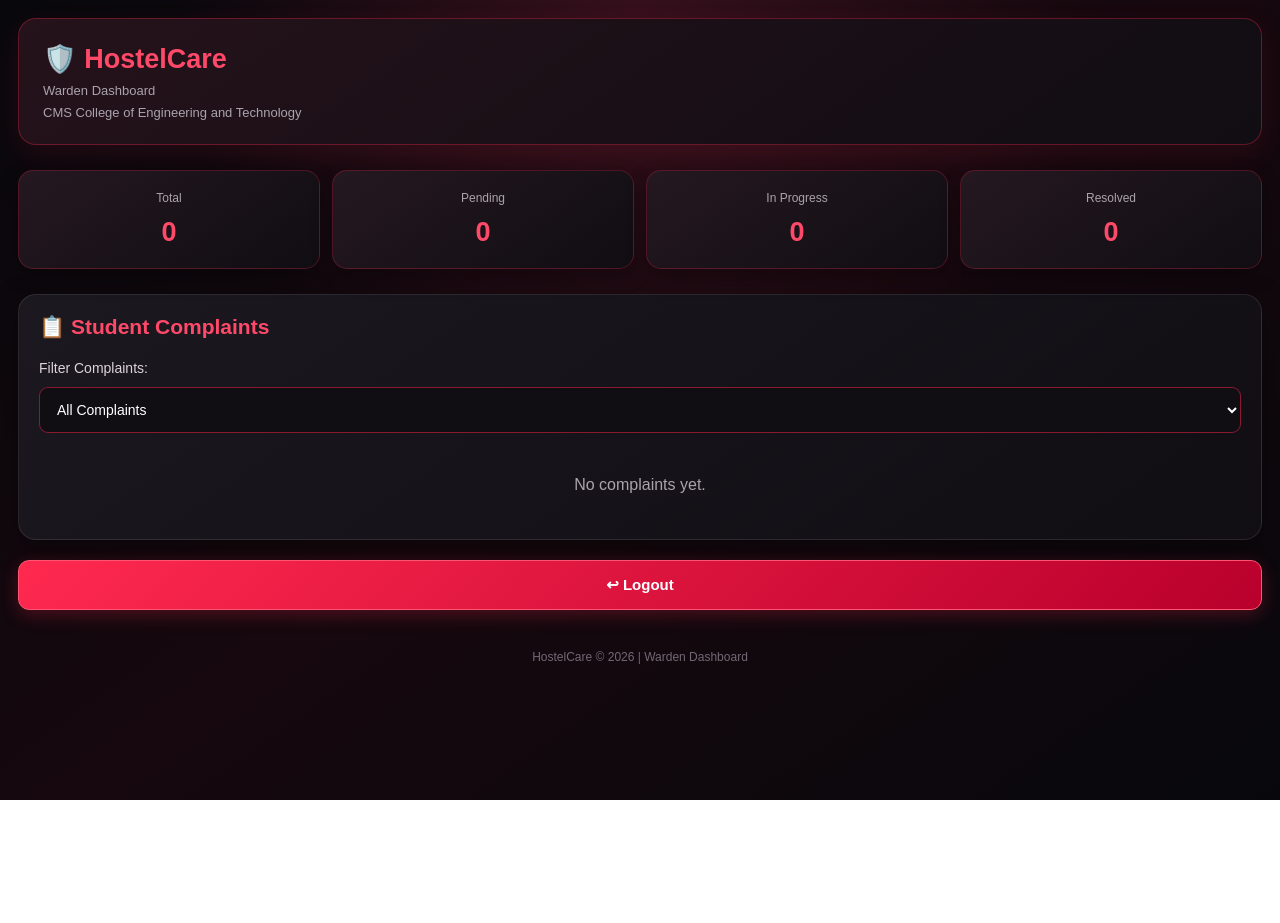
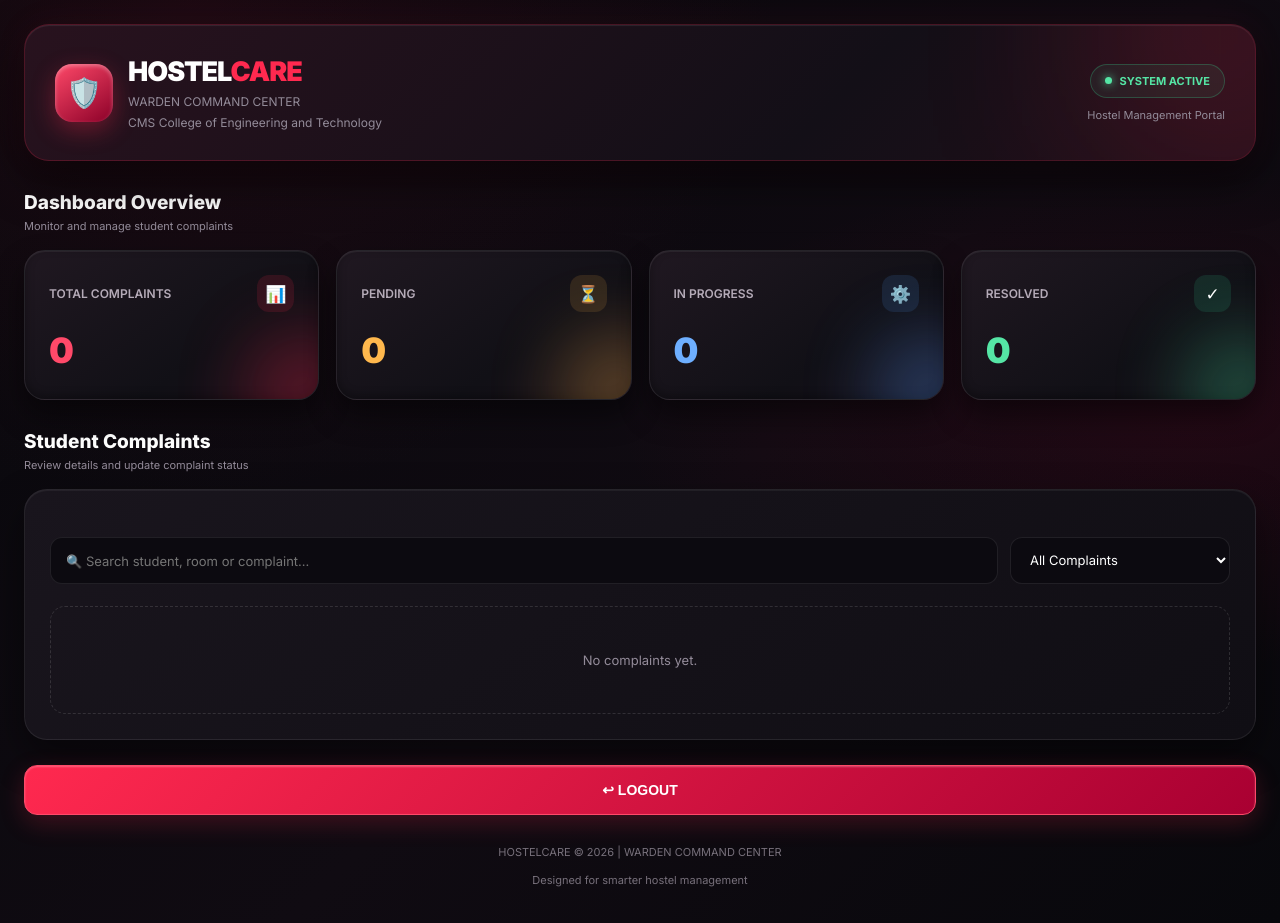
Before and after one commit to santhosh2008-tech/HOSTEL-CARE, a plain HTML site: page warden.html in a window 1280 px wide. Before the commit the page ends 800 px from the top, so only its background shows below. Drawn offline with Linux system fonts and the light colour scheme.

Commit message:
Update Warden Dashboard to Command Center

```diff
--- a/warden.html
+++ b/warden.html
@@ -5,271 +5,529 @@
 <meta charset="UTF-8">
 <meta name="viewport" content="width=device-width, initial-scale=1.0">
 <meta name="theme-color" content="#08080c">
-  <title>HostelCare | Warden Dashboard</title>
+<title>HostelCare | Warden Command Center</title>
 
 <style>
+@import url('https://fonts.googleapis.com/css2?family=Inter:wght@400;500;600;700;800;900&display=swap');
+
+:root {
+  --bg:#08080c;
+  --surface:#111016;
+  --surface2:#19131c;
+  --red:#ff294f;
+  --red2:#b90036;
+  --text:#fff;
+  --muted:#938b99;
+  --border:rgba(255,255,255,.08);
+}
+
 * {
-      margin: 0;
-      padding: 0;
-      box-sizing: border-box;
+  margin:0;
+  padding:0;
+  box-sizing:border-box;
 }
 
 body {
+  min-height:100vh;
+  padding:24px;
+  color:var(--text);
+  font-family:Inter,Arial,sans-serif;
   background:
-        radial-gradient(circle at top, #35101c, transparent 45%),
-        linear-gradient(145deg, #08080c, #16080e, #08080c);
-      color: white;
-      font-family: Arial, sans-serif;
-      padding: 18px;
-      min-height: 100vh;
+    radial-gradient(ellipse at 15% 0%,#68132b35,transparent 38%),
+    radial-gradient(ellipse at 95% 45%,#b9003620,transparent 35%),
+    linear-gradient(135deg,#08080c,#100b12 55%,#08080c);
+}
+
+.container {
+  max-width:1450px;
+  margin:auto;
 }
 
 header {
-      background: linear-gradient(145deg, #25121a, #100d13);
-      padding: 24px;
-      border: 1px solid #ff294f55;
-      border-radius: 18px;
-      margin-bottom: 25px;
-      box-shadow: 0 10px 30px #ff294f18;
+  position:relative;
+  overflow:hidden;
+  padding:30px;
+  border:1px solid #ff294f35;
+  border-radius:25px;
+  background:linear-gradient(135deg,#28121e,#130f17 65%,#21101a);
+  box-shadow:
+    0 18px 45px #0009,
+    0 0 35px #ff294f12,
+    inset 0 1px 1px #ffffff18;
+  margin-bottom:28px;
 }
 
-    header h1 {
-      color: #ff4969;
-      margin-bottom: 8px;
-      font-size: 27px;
+header:after {
+  content:"";
+  position:absolute;
+  width:220px;
+  height:220px;
+  right:-75px;
+  top:-100px;
+  background:#ff294f;
+  filter:blur(100px);
+  opacity:.22;
 }
 
-    header p {
-      color: #aaa3ad;
-      font-size: 13px;
-      margin-top: 7px;
+.header-content {
+  position:relative;
+  z-index:1;
+  display:flex;
+  justify-content:space-between;
+  align-items:center;
+  flex-wrap:wrap;
+  gap:20px;
+}
+
+.brand {
+  display:flex;
+  align-items:center;
+  gap:15px;
+}
+
+.logo {
+  width:58px;
+  height:58px;
+  display:grid;
+  place-items:center;
+  font-size:29px;
+  border-radius:17px;
+  background:linear-gradient(145deg,#ff4969,#8b0028);
+  box-shadow:0 8px 25px #ff294f55,
+    inset 0 2px 4px #ffffff55;
+}
+
+h1 {
+  font-size:27px;
+  font-weight:900;
+  letter-spacing:-1px;
+}
+
+h1 span {
+  color:var(--red);
+}
+
+.subtitle {
+  color:var(--muted);
+  font-size:12px;
+  margin-top:6px;
+}
+
+.header-right {
+  text-align:right;
+}
+
+.live {
+  display:inline-flex;
+  align-items:center;
+  gap:8px;
+  padding:9px 14px;
+  border:1px solid #36d99540;
+  background:#36d99512;
+  color:#55e5a5;
+  border-radius:30px;
+  font-size:11px;
+  font-weight:700;
+}
+
+.dot {
+  width:7px;
+  height:7px;
+  background:#55e5a5;
+  border-radius:50%;
+  box-shadow:0 0 10px #55e5a5;
+}
+
+.header-right p {
+  color:var(--muted);
+  font-size:11px;
+  margin-top:10px;
+}
+
+.section-heading {
+  display:flex;
+  justify-content:space-between;
+  align-items:center;
+  gap:12px;
+  flex-wrap:wrap;
+  margin:30px 0 17px;
+}
+
+.section-heading h2 {
+  font-size:19px;
+  font-weight:800;
+}
+
+.section-heading p {
+  color:var(--muted);
+  font-size:11px;
+  margin-top:5px;
 }
 
 .stats {
-      display: grid;
-      grid-template-columns: repeat(4, minmax(0, 1fr));
-      gap: 12px;
-      margin-bottom: 25px;
+  display:grid;
+  grid-template-columns:repeat(4,minmax(0,1fr));
+  gap:17px;
 }
 
 .stat {
-      background: linear-gradient(145deg, #251820, #100d13);
-      border: 1px solid #ff294f40;
-      padding: 20px 8px;
-      border-radius: 15px;
-      text-align: center;
-      box-shadow: 0 8px 20px #00000050;
-      transition: 0.3s ease;
+  position:relative;
+  overflow:hidden;
+  padding:24px;
+  min-height:150px;
+  border:1px solid var(--border);
+  border-radius:21px;
+  background:linear-gradient(145deg,#201821,#111016 65%,#171019);
+  box-shadow:
+    0 15px 30px #0007,
+    inset 0 1px 1px #ffffff12,
+    inset 0 -3px 10px #0005;
+  transition:.35s ease;
 }
 
 .stat:hover {
-      transform: translateY(-5px);
-      box-shadow: 0 10px 25px #ff294f25;
+  transform:translateY(-7px) perspective(700px) rotateX(3deg);
+  border-color:#ff294f75;
+  box-shadow:0 20px 40px #ff294f18,0 15px 30px #0008;
 }
 
-    .stat p {
-      color: #aaa3ad;
-      font-size: 12px;
+.stat:after {
+  content:"";
+  position:absolute;
+  width:100px;
+  height:100px;
+  right:-35px;
+  bottom:-40px;
+  border-radius:50%;
+  background:var(--glow);
+  filter:blur(40px);
+  opacity:.4;
 }
 
-    .stat h2 {
-      color: #ff4969;
-      margin-top: 12px;
-      font-size: 27px;
+.stat-top {
+  display:flex;
+  justify-content:space-between;
+  align-items:center;
+  position:relative;
+  z-index:1;
 }
 
-    .panel {
-      background: linear-gradient(145deg, #1c1820, #100d13);
-      border: 1px solid #ffffff18;
-      padding: 20px;
-      border-radius: 18px;
-      box-shadow: 0 10px 30px #00000060;
+.stat-label {
+  color:#b5abb8;
+  font-size:12px;
+  font-weight:600;
 }
 
-    .panel h2 {
-      color: #ff4969;
-      margin-bottom: 20px;
-      font-size: 21px;
+.stat-icon {
+  width:37px;
+  height:37px;
+  display:grid;
+  place-items:center;
+  border-radius:12px;
+  background:var(--icon-bg);
+  font-size:17px;
 }
 
-    label {
-      color: #ddd3db;
-      font-size: 14px;
+.stat h3 {
+  position:relative;
+  z-index:1;
+  font-size:35px;
+  margin-top:17px;
+  font-weight:900;
+  letter-spacing:-1px;
+}
+
+.stat-total {--glow:#ff294f;--icon-bg:#ff294f22;}
+.stat-pending {--glow:#ffb84d;--icon-bg:#ffb84d20;}
+.stat-progress {--glow:#539dff;--icon-bg:#539dff20;}
+.stat-resolved {--glow:#36d995;--icon-bg:#36d99520;}
+
+.stat-total h3 {color:#ff4969;}
+.stat-pending h3 {color:#ffb84d;}
+.stat-progress h3 {color:#6eafff;}
+.stat-resolved h3 {color:#55e5a5;}
+
+.panel {
+  padding:25px;
+  border:1px solid var(--border);
+  border-radius:23px;
+  background:linear-gradient(145deg,#19151d,#100e14);
+  box-shadow:0 18px 40px #0007,
+    inset 0 1px 1px #ffffff10;
+}
+
+.toolbar {
+  display:flex;
+  gap:12px;
+  flex-wrap:wrap;
+  margin:22px 0;
+}
+
+.search {
+  flex:1;
+  min-width:190px;
+}
+
+.search input,
+.toolbar select {
+  width:100%;
+  height:47px;
+  padding:0 15px;
+  border:1px solid #ffffff16;
+  border-radius:12px;
+  background:#0c0a10;
+  color:white;
+  font-size:13px;
+  outline:none;
+  font-family:inherit;
+}
+
+.search input:focus,
+.toolbar select:focus {
+  border-color:var(--red);
+  box-shadow:0 0 15px #ff294f20;
+}
+
+.toolbar select {
+  max-width:220px;
 }
 
 .complaint {
-      background: linear-gradient(145deg, #251820, #110d13);
-      border: 1px solid #ff294f40;
-      border-radius: 14px;
-      padding: 17px;
-      margin-bottom: 16px;
-      overflow-wrap: anywhere;
-      box-shadow: 0 7px 18px #00000040;
-      transition: 0.3s ease;
+  position:relative;
+  overflow:hidden;
+  padding:23px;
+  margin-bottom:17px;
+  border:1px solid #ffffff12;
+  border-left:3px solid var(--red);
+  border-radius:17px;
+  background:linear-gradient(145deg,#241923,#151119 75%);
+  box-shadow:0 10px 25px #0006,
+    inset 0 1px 1px #ffffff0b;
+  transition:.3s ease;
 }
 
 .complaint:hover {
-      border-color: #ff4969;
-      transform: translateY(-3px);
+  transform:translateY(-4px);
+  border-color:#ff294f70;
+  box-shadow:0 16px 35px #0008,0 0 20px #ff294f12;
 }
 
 .complaint h3 {
-      color: #ff4969;
-      margin-bottom: 14px;
-      font-size: 18px;
+  font-size:18px;
+  color:#ff637d;
+  margin-bottom:15px;
 }
 
 .complaint p {
-      color: #d1c8d0;
-      margin-bottom: 10px;
-      font-size: 14px;
-      line-height: 1.5;
+  font-size:13px;
+  line-height:1.7;
+  color:#d1c8d4;
+  overflow-wrap:anywhere;
+  margin-bottom:6px;
+}
+
+.complaint strong {
+  color:white;
 }
 
 .complaint img {
-      width: 100%;
-      max-height: 250px;
-      object-fit: contain;
-      margin-top: 12px;
-      border-radius: 10px;
-      background: #08080c;
+  display:block;
+  width:100%;
+  max-height:300px;
+  object-fit:contain;
+  margin-top:17px;
+  border-radius:13px;
+  background:#08080c;
+  border:1px solid var(--border);
 }
 
-    .complaint select,
-    #statusFilter {
-      width: 100%;
-      padding: 13px;
-      background: #100d13;
-      color: white;
-      border: 1px solid #ff294f80;
-      border-radius: 9px;
-      margin-top: 10px;
-      font-size: 14px;
-      outline: none;
+.status-label {
+  display:inline-block;
+  padding:7px 12px;
+  border-radius:30px;
+  font-size:11px;
+  font-weight:700;
+  margin:12px 0;
+  background:#ffb84d18;
+  color:#ffbd59;
+  border:1px solid #ffb84d35;
 }
 
-    select:focus {
-      border-color: #ff4969;
-      box-shadow: 0 0 10px #ff294f30;
+.status-label.progress {
+  background:#539dff18;
+  color:#78b5ff;
+  border-color:#539dff40;
 }
 
-    select option {
-      background: #100d13;
-      color: white;
+.status-label.resolved {
+  background:#36d99518;
+  color:#55e5a5;
+  border-color:#36d99540;
+}
+
+.complaint select {
+  display:block;
+  width:100%;
+  max-width:320px;
+  height:43px;
+  margin-top:9px;
+  padding:0 12px;
+  border-radius:10px;
+  border:1px solid #ff294f60;
+  color:white;
+  background:#100d13;
+  outline:none;
+  font-size:13px;
 }
 
 .empty {
-      color: #aaa3ad;
-      text-align: center;
-      padding: 25px;
+  padding:45px 15px;
+  text-align:center;
+  color:var(--muted);
+  font-size:13px;
+  border:1px dashed #ffffff20;
+  border-radius:15px;
 }
 
-    button {
-      width: 100%;
-      padding: 15px;
-      margin-top: 20px;
-      background: linear-gradient(135deg, #ff294f, #b9002c);
-      color: white;
-      border: 1px solid #ff5572;
-      border-radius: 11px;
-      font-weight: bold;
-      font-size: 15px;
-      cursor: pointer;
-      box-shadow: 0 5px 18px #ff294f40;
-      transition: 0.3s ease;
+.logout {
+  display:block;
+  width:100%;
+  margin-top:25px;
+  padding:16px;
+  border:1px solid #ff4969;
+  border-radius:13px;
+  background:linear-gradient(135deg,#ff294f,#a90032);
+  color:white;
+  font-size:14px;
+  font-weight:800;
+  cursor:pointer;
+  box-shadow:0 8px 25px #ff294f35,
+    inset 0 1px 2px #ffffff45;
+  transition:.3s ease;
 }
 
-    button:hover {
-      transform: translateY(-3px);
-      box-shadow: 0 8px 25px #ff294f70;
-    }
-
-    button:active {
-      transform: scale(0.97);
+.logout:hover {
+  transform:translateY(-4px);
+  box-shadow:0 13px 30px #ff294f55;
 }
 
 footer {
-      color: #716975;
-      text-align: center;
-      font-size: 12px;
-      margin-top: 25px;
-      padding: 15px;
+  text-align:center;
+  color:#77707b;
+  font-size:11px;
+  padding:30px 10px 12px;
 }
 
-    @media (max-width: 500px) {
-      body {
-        padding: 12px;
+@media(max-width:850px) {
+  .stats {grid-template-columns:repeat(2,minmax(0,1fr));}
 }
 
-      .stats {
-        grid-template-columns: repeat(2, minmax(0, 1fr));
-        gap: 10px;
+@media(max-width:500px) {
+  body {padding:12px;}
+  header {padding:21px 17px;border-radius:19px;}
+  h1 {font-size:23px;}
+  .header-right {text-align:left;}
+  .stat {padding:18px 13px;min-height:130px;}
+  .stat h3 {font-size:29px;}
+  .panel {padding:16px;}
+  .toolbar select {max-width:none;}
+  .complaint {padding:17px;}
 }
 
-      .stat {
-        padding: 16px 8px;
-      }
-
-      .stat p {
-        font-size: 12px;
-      }
-
-      .stat h2 {
-        font-size: 23px;
-      }
-
-      .panel {
-        padding: 15px;
-      }
-    }
-
-    @media (prefers-reduced-motion: reduce) {
-      *, *::before, *::after {
-        animation: none !important;
-        transition: none !important;
+@media(prefers-reduced-motion:reduce) {
+  *,*::before,*::after {
+    animation:none!important;
+    transition:none!important;
   }
 }
 </style>
 </head>
 
 <body>
+<div class="container">
 
 <header>
-  <h1>🛡️ HostelCare</h1>
-  <p>Warden Dashboard</p>
-  <p>CMS College of Engineering and Technology</p>
+  <div class="header-content">
+    <div class="brand">
+      <div class="logo">🛡️</div>
+      <div>
+        <h1>HOSTEL<span>CARE</span></h1>
+        <p class="subtitle">WARDEN COMMAND CENTER</p>
+        <p class="subtitle">CMS College of Engineering and Technology</p>
+      </div>
+    </div>
+
+    <div class="header-right">
+      <div class="live">
+        <span class="dot"></span>
+        SYSTEM ACTIVE
+      </div>
+      <p>Hostel Management Portal</p>
+    </div>
+  </div>
 </header>
+
+<div class="section-heading">
+  <div>
+    <h2>Dashboard Overview</h2>
+    <p>Monitor and manage student complaints</p>
+  </div>
+</div>
 
 <section class="stats">
 
-  <div class="stat">
-    <p>Total</p>
-    <h2 id="total">0</h2>
+  <div class="stat stat-total">
+    <div class="stat-top">
+      <p class="stat-label">TOTAL COMPLAINTS</p>
+      <span class="stat-icon">📊</span>
+    </div>
+    <h3 id="total">0</h3>
   </div>
 
-  <div class="stat">
-    <p>Pending</p>
-    <h2 id="pending">0</h2>
+  <div class="stat stat-pending">
+    <div class="stat-top">
+      <p class="stat-label">PENDING</p>
+      <span class="stat-icon">⏳</span>
+    </div>
+    <h3 id="pending">0</h3>
   </div>
 
-  <div class="stat">
-    <p>In Progress</p>
-    <h2 id="inProgress">0</h2>
+  <div class="stat stat-progress">
+    <div class="stat-top">
+      <p class="stat-label">IN PROGRESS</p>
+      <span class="stat-icon">⚙️</span>
+    </div>
+    <h3 id="inProgress">0</h3>
   </div>
 
-  <div class="stat">
-    <p>Resolved</p>
-    <h2 id="resolved">0</h2>
+  <div class="stat stat-resolved">
+    <div class="stat-top">
+      <p class="stat-label">RESOLVED</p>
+      <span class="stat-icon">✓</span>
+    </div>
+    <h3 id="resolved">0</h3>
   </div>
 
 </section>
 
+<div class="section-heading">
+  <div>
+    <h2>Student Complaints</h2>
+    <p>Review details and update complaint status</p>
+  </div>
+</div>
+
 <section class="panel">
 
-  <h2>📋 Student Complaints</h2>
-
-  <div style="margin-bottom:18px;">
-    <label for="statusFilter">Filter Complaints:</label>
+  <div class="toolbar">
+    <div class="search">
+      <input
+        type="search"
+        id="searchInput"
+        placeholder="🔍 Search student, room or complaint..."
+        oninput="renderComplaints()"
+      >
+    </div>
 
     <select id="statusFilter" onchange="renderComplaints()">
       <option value="All">All Complaints</option>
@@ -285,11 +543,17 @@
 
 </section>
 
-<button type="button" onclick="logout()">↩ Logout</button>
+<button class="logout" type="button" onclick="logout()">
+  ↩ LOGOUT
+</button>
 
 <footer>
-  HostelCare © 2026 | Warden Dashboard
+  HOSTELCARE © 2026 | WARDEN COMMAND CENTER
+  <br><br>
+  Designed for smarter hostel management
 </footer>
+
+</div>
 
 <script>
 const STORAGE_KEY = "hostelCareComplaints";
@@ -299,7 +563,7 @@
     const saved = localStorage.getItem(STORAGE_KEY);
     const data = saved ? JSON.parse(saved) : [];
     return Array.isArray(data) ? data : [];
-    } catch (error) {
+  } catch(error) {
     alert("Unable to load complaints.");
     return [];
   }
@@ -309,7 +573,7 @@
   try {
     localStorage.setItem(STORAGE_KEY, JSON.stringify(data));
     return true;
-    } catch (error) {
+  } catch(error) {
     alert("Unable to save status. Please try again.");
     return false;
   }
@@ -333,12 +597,12 @@
   const complaints = getComplaints();
   const index = complaints.findIndex(c => c.id === id);
 
-    if (index === -1) return;
+  if(index === -1) return;
 
   const oldStatus = complaints[index].status;
   complaints[index].status = newStatus;
 
-    if (!saveComplaints(complaints)) {
+  if(!saveComplaints(complaints)) {
     complaints[index].status = oldStatus;
     renderComplaints();
     return;
@@ -347,83 +611,110 @@
   renderComplaints();
 }
 
+function createText(tag, text, parent) {
+  const element = document.createElement(tag);
+  element.textContent = text ?? "";
+  parent.appendChild(element);
+  return element;
+}
+
 function renderComplaints() {
   const complaints = getComplaints();
   const list = document.getElementById("complaintList");
 
   updateDashboard(complaints);
-
   list.innerHTML = "";
 
-    if (complaints.length === 0) {
-      list.innerHTML = '<p class="empty">No complaints yet.</p>';
+  if(complaints.length === 0) {
+    list.innerHTML =
+      '<p class="empty">No complaints yet.</p>';
     return;
   }
 
   const filter = document.getElementById("statusFilter").value;
+  const search = document.getElementById("searchInput")
+    .value.trim().toLowerCase();
 
-    const filteredComplaints = filter === "All"
-      ? complaints
-      : complaints.filter(c => c.status === filter);
+  const filtered = complaints.filter(c => {
+    const matchesStatus =
+      filter === "All" || c.status === filter;
 
-    if (filteredComplaints.length === 0) {
+    const searchable = [
+      c.id,c.name,c.room,c.hostel,
+      c.category,c.description,c.status
+    ].join(" ").toLowerCase();
+
+    return matchesStatus && searchable.includes(search);
+  });
+
+  if(filtered.length === 0) {
     list.innerHTML =
-        '<p class="empty">No complaints in this category.</p>';
+      '<p class="empty">No matching complaints found.</p>';
     return;
   }
 
-    filteredComplaints.forEach(c => {
-      const card = document.createElement("div");
+  filtered.forEach(c => {
+    const card = document.createElement("article");
     card.className = "complaint";
 
-      const title = document.createElement("h3");
-      title.textContent = c.category || "Complaint";
-      card.appendChild(title);
+    createText("h3",c.category || "Complaint",card);
 
     const fields = [
-        "Complaint ID: " + c.id,
-        "Student: " + c.name,
-        "Room: " + c.room,
-        "Hostel: " + c.hostel,
-        "Problem: " + c.description,
-        "Date: " + c.date,
-        "Time: " + c.time
+      ["Complaint ID",c.id],
+      ["Student",c.name],
+      ["Room",c.room],
+      ["Hostel",c.hostel],
+      ["Problem",c.description],
+      ["Date",c.date],
+      ["Time",c.time]
     ];
 
-      fields.forEach(value => {
+    fields.forEach(([label,value]) => {
       const p = document.createElement("p");
-        p.textContent = value;
+      const strong = document.createElement("strong");
+      strong.textContent = label + ": ";
+      p.appendChild(strong);
+      p.appendChild(document.createTextNode(value ?? ""));
       card.appendChild(p);
     });
 
-      const statusLabel = document.createElement("p");
-      statusLabel.textContent = "Current Status: " + c.status;
-      card.appendChild(statusLabel);
+    const status = c.status || "Pending";
+
+    const badge = createText(
+      "span",
+      "STATUS: " + status.toUpperCase(),
+      card
+    );
+
+    badge.className = "status-label";
+
+    if(status === "In Progress") {
+      badge.classList.add("progress");
+    } else if(status === "Resolved") {
+      badge.classList.add("resolved");
+    }
 
     const select = document.createElement("select");
 
-      ["Pending", "In Progress", "Resolved"].forEach(status => {
+    ["Pending","In Progress","Resolved"].forEach(value => {
       const option = document.createElement("option");
-        option.value = status;
-        option.textContent = status;
-
-        if (status === c.status) {
-          option.selected = true;
-        }
-
+      option.value = value;
+      option.textContent = value;
+      option.selected = value === status;
       select.appendChild(option);
     });
 
-      select.addEventListener("change", function() {
-        updateStatus(c.id, this.value);
+    select.addEventListener("change",function() {
+      updateStatus(c.id,this.value);
     });
 
     card.appendChild(select);
 
-      if (c.photo) {
+    if(c.photo) {
       const img = document.createElement("img");
       img.src = c.photo;
       img.alt = "Complaint photo";
+      img.loading = "lazy";
       card.appendChild(img);
     }
 
```
Lines whose indentation alone changed are shown as unchanged.
